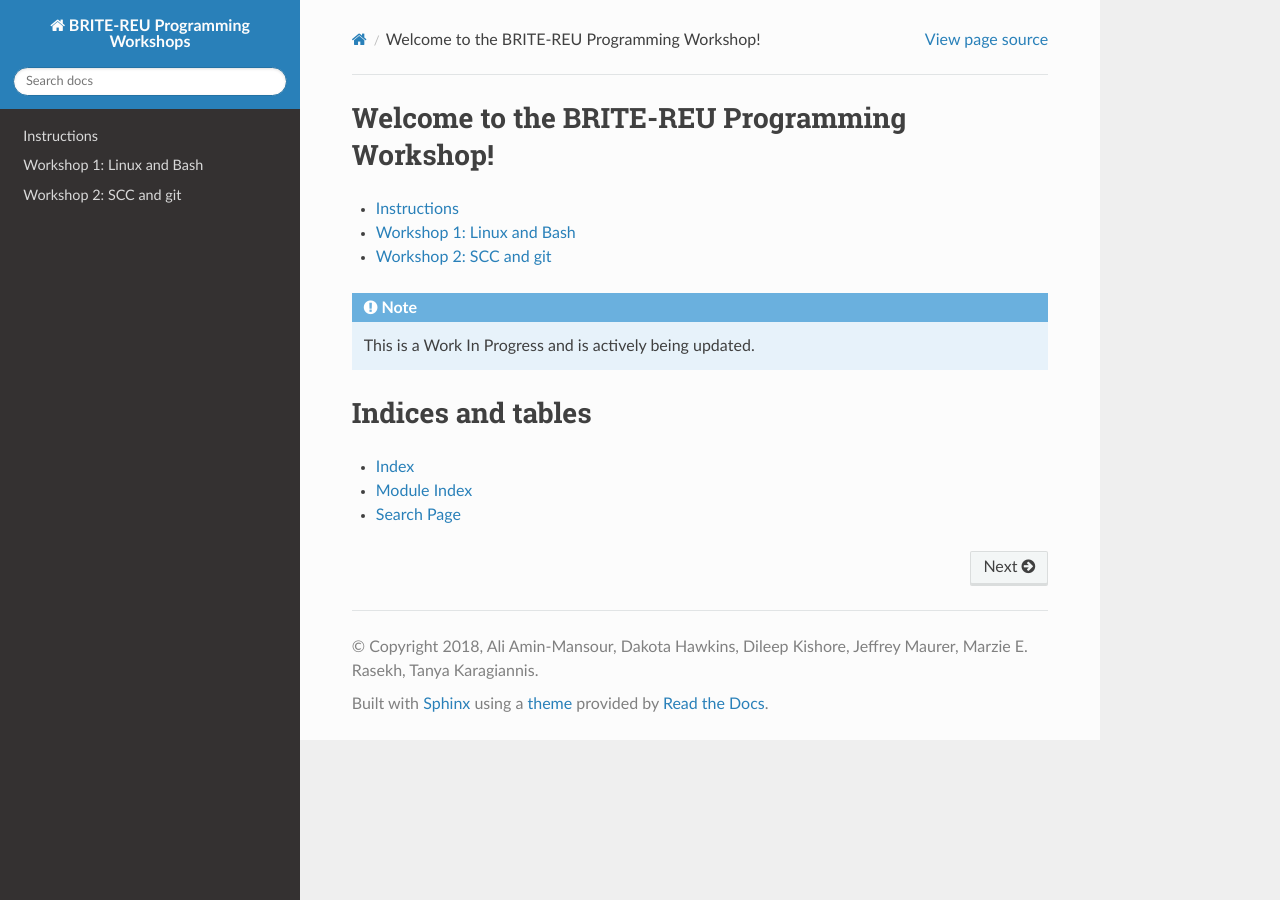
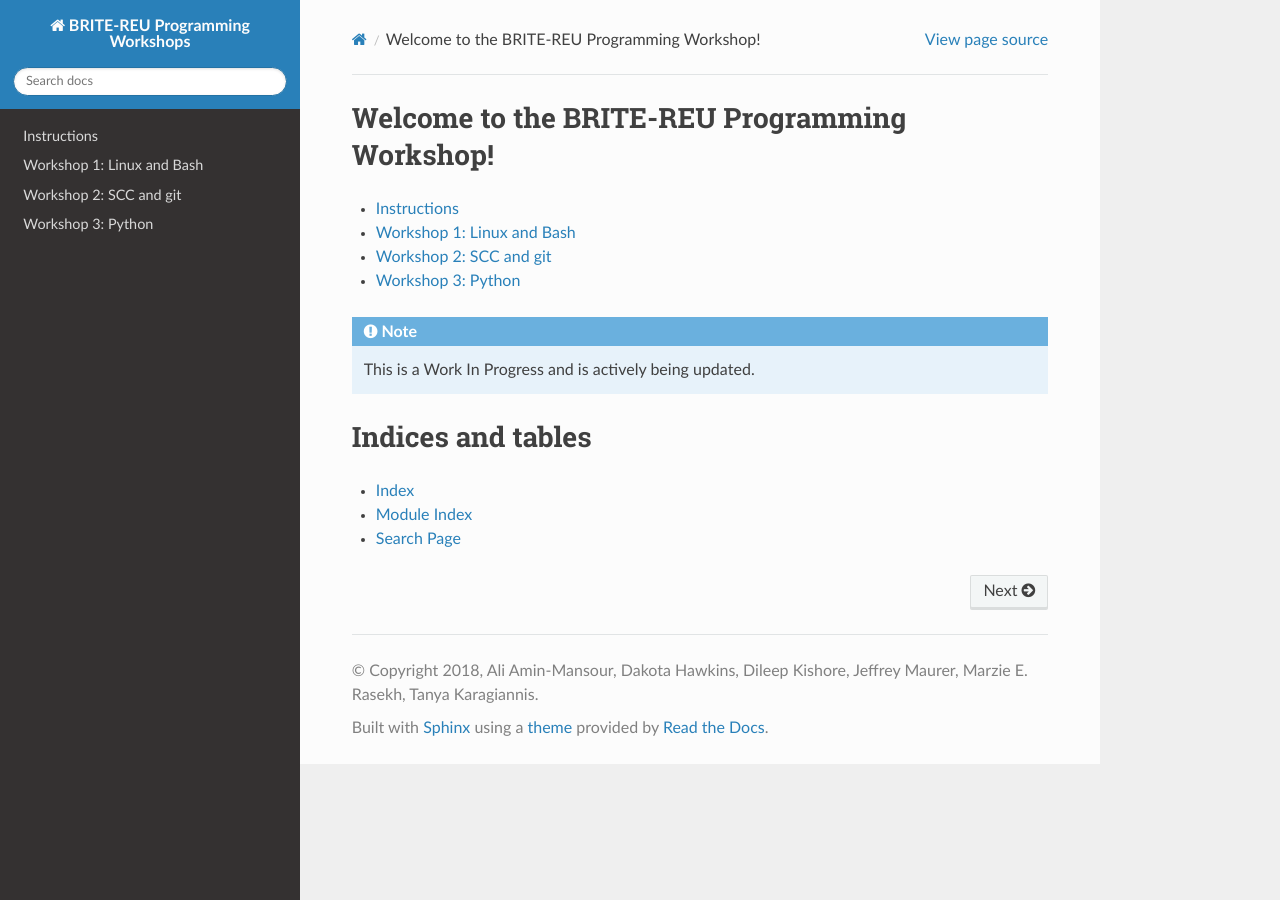
Before and after one commit to BRITE-REU/programming-workshops, a Sphinx documentation site: the page built from source/index.rst, in a window 1280 px wide. Built offline with Sphinx 7.4.7 and the Read the Docs theme 2.0.0, drawn with Linux system fonts in a browser that asks for light colours.

Commit message:
Update index.rst with Python index

```diff
--- a/source/index.rst
+++ b/source/index.rst
@@ -12,6 +12,7 @@ Welcome to the BRITE-REU Programming Workshop!
    Instructions <workshops/00_instructions/index>
    Workshop 1: Linux and Bash  <workshops/01_linux_bash/index>
    Workshop 2: SCC and git  <workshops/02_scc_git/index>
+   Workshop 3: Python <workshops/03_python/index>
 
 
 
```
